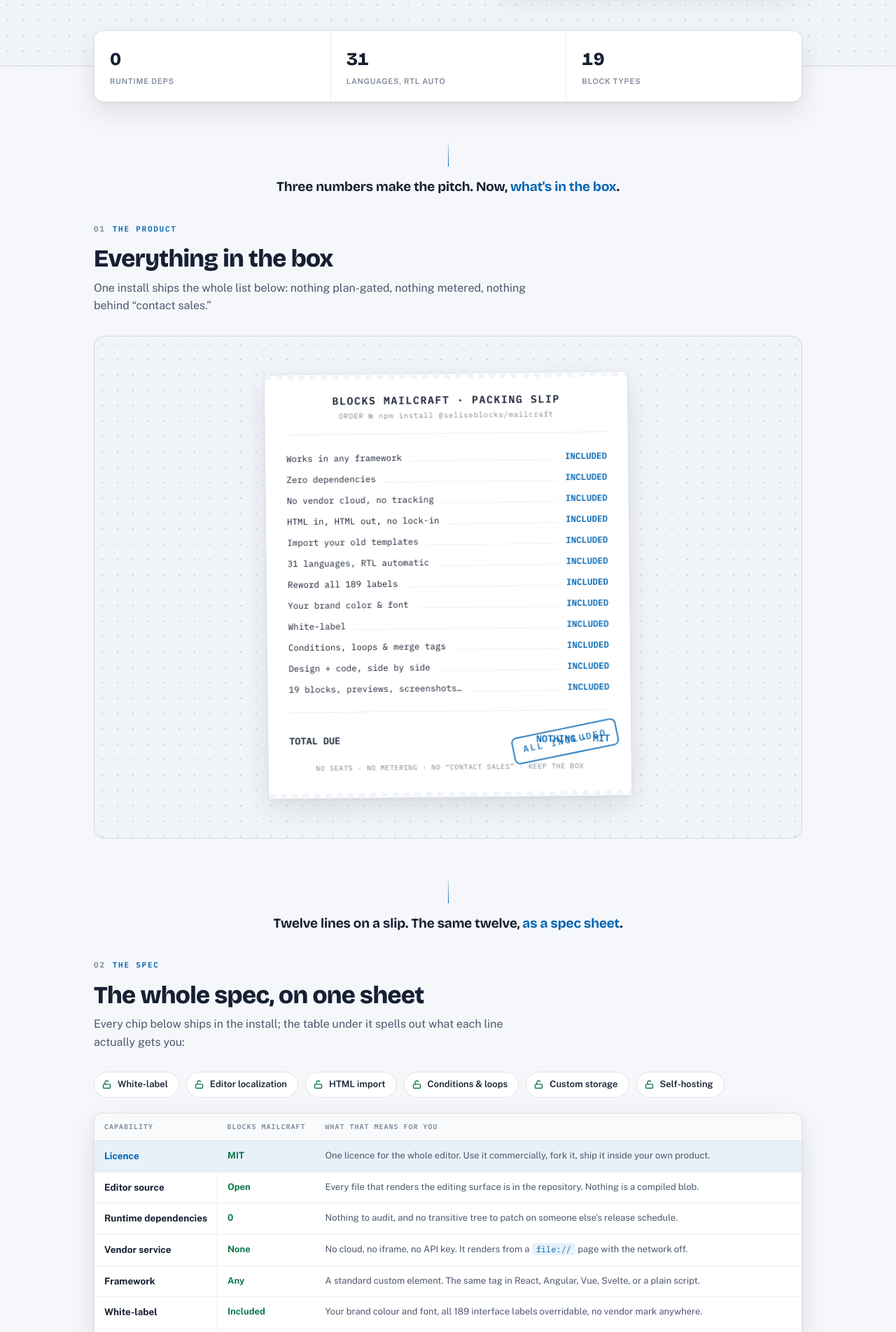
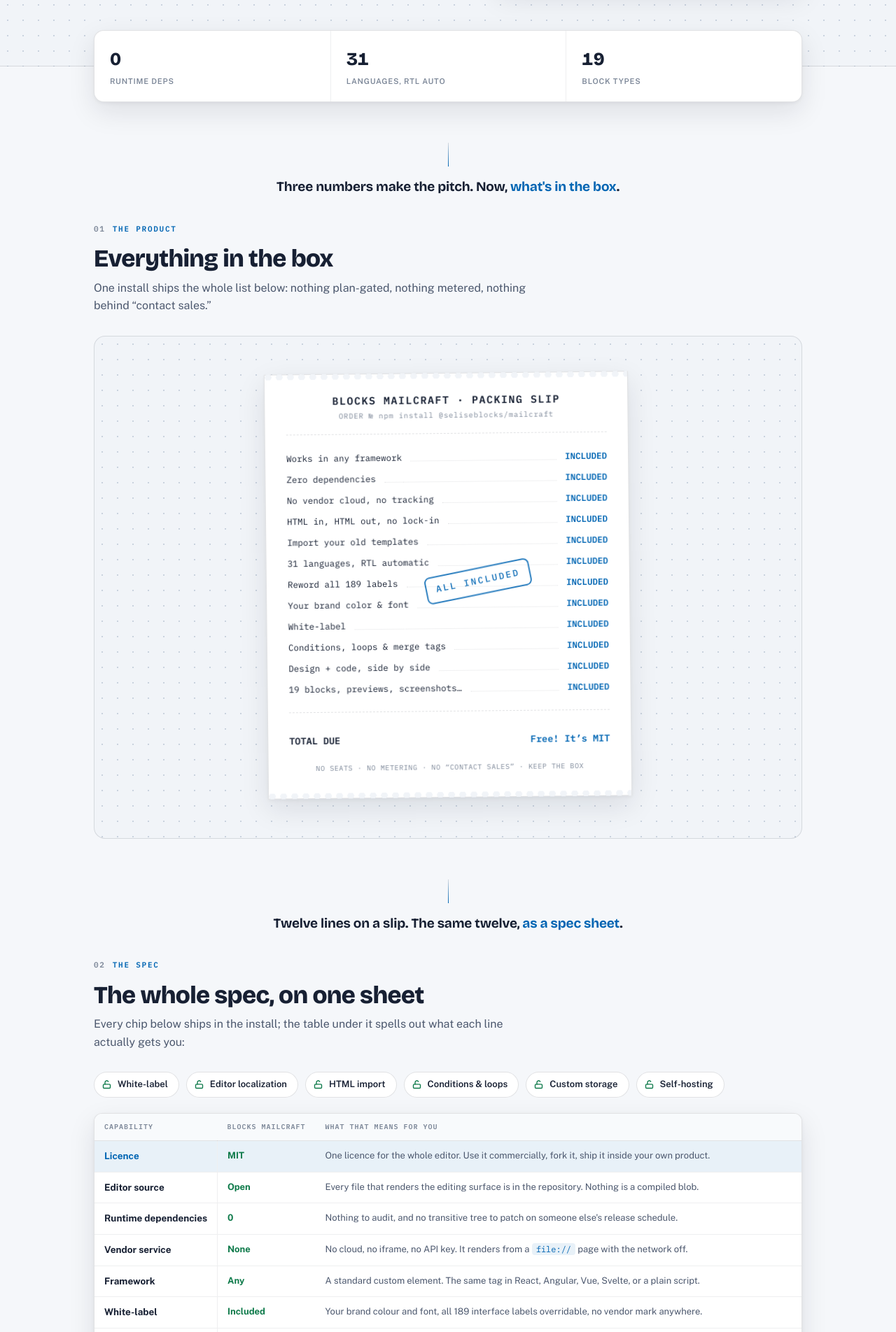
Before and after one commit to SELISEdigitalplatforms/blocks-mailcraft, a Jekyll site: the page index.html, which Jekyll copies as it is, in a window 1280 px wide. Shown: the part 598-2502 px from the top of the page at 70% size. Built offline with Jekyll 4.4.1, drawn with Linux system fonts in a browser that asks for light colours.

Commit message:
chore(site): Update packing slip total and stamp placement

```diff
--- a/index.html
+++ b/index.html
@@ -258,7 +258,7 @@
 .slip-total { display: flex; justify-content: space-between; font-size: 13.5px; font-weight: 600; padding-top: 12px; }
 .slip-total em { font-style: normal; color: var(--accent); }
 .stamp {
-  position: absolute; right: 18px; bottom: 58px; transform: rotate(-11deg);
+  position: absolute; right: 140px; top: 46%; transform: rotate(-11deg);
   font-family: "IBM Plex Mono", ui-monospace, monospace; font-size: 13px; font-weight: 600; letter-spacing: .18em; text-transform: uppercase;
   color: var(--accent); border: 2.5px solid var(--accent); border-radius: 8px; padding: 7px 13px; opacity: .82;
 }
@@ -522,7 +522,7 @@
           <div class="slip-row"><span>Design + code, side by side</span><span class="dots"></span><em>INCLUDED</em></div>
           <div class="slip-row"><span>19 blocks, previews, screenshots&hellip;</span><span class="dots"></span><em>INCLUDED</em></div>
           <hr class="slip-rule">
-          <div class="slip-total"><span>TOTAL DUE</span><em>NOTHING &middot; MIT</em></div>
+          <div class="slip-total"><span>TOTAL DUE</span><em>Free! It&rsquo;s MIT</em></div>
           <p class="fine">NO SEATS &middot; NO METERING &middot; NO &ldquo;CONTACT SALES&rdquo; &middot; KEEP THE BOX</p>
         </div>
         <div class="stamp">All included</div>
```
